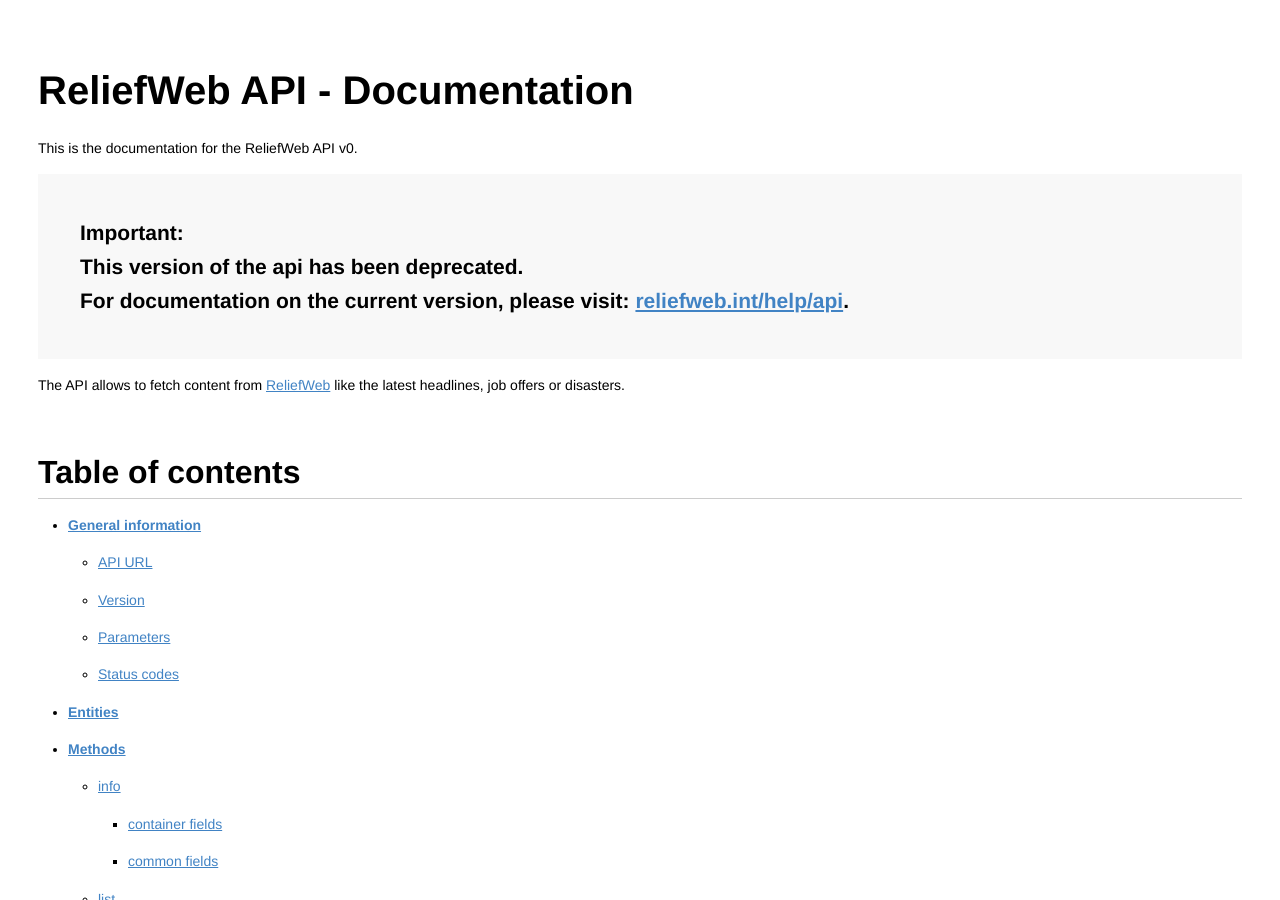
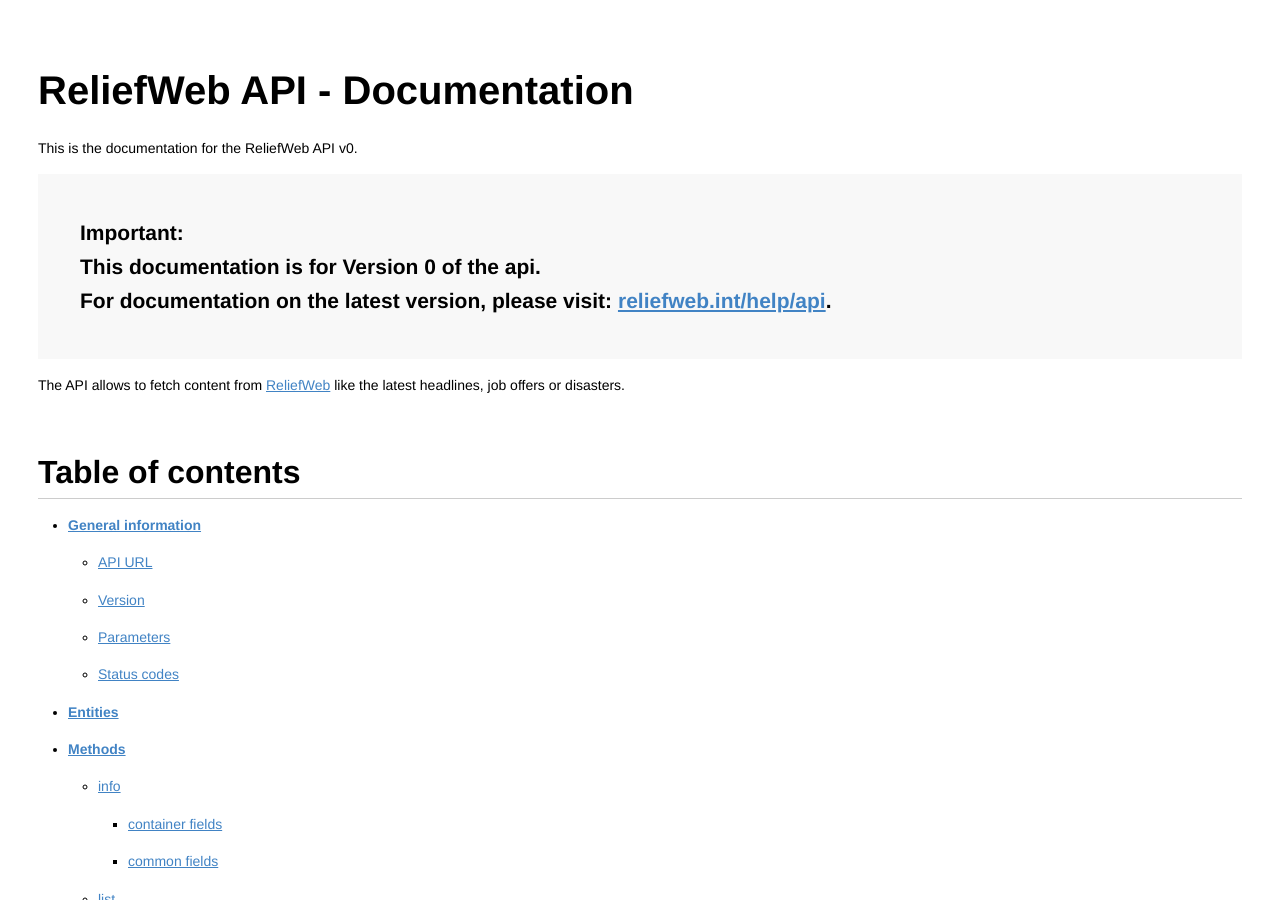
Before and after one commit to UN-OCHA/rwint-api-doc, a Jekyll site: the page built from index.md, in a window 1280 px wide and 900 px high. Built offline with Jekyll 4.4.1, drawn with Linux system fonts in a browser that asks for light colours; Markdown is read by kramdown in place of the engine named in the settings.

Commit message:
improve wording of warning

```diff
--- a/index.md
+++ b/index.md
@@ -10,8 +10,8 @@ This is the documentation for the ReliefWeb API v0.
 
 <div class="deprecation-notice">
 Important:<br>
-This version of the api has been deprecated.<br>
-For documentation on the current version, please visit:
+This documentation is for Version 0 of the api.<br>
+For documentation on the latest version, please visit:
 <a href="http://reliefweb.int/help/api">reliefweb.int/help/api</a>.
 </div>
 
```
